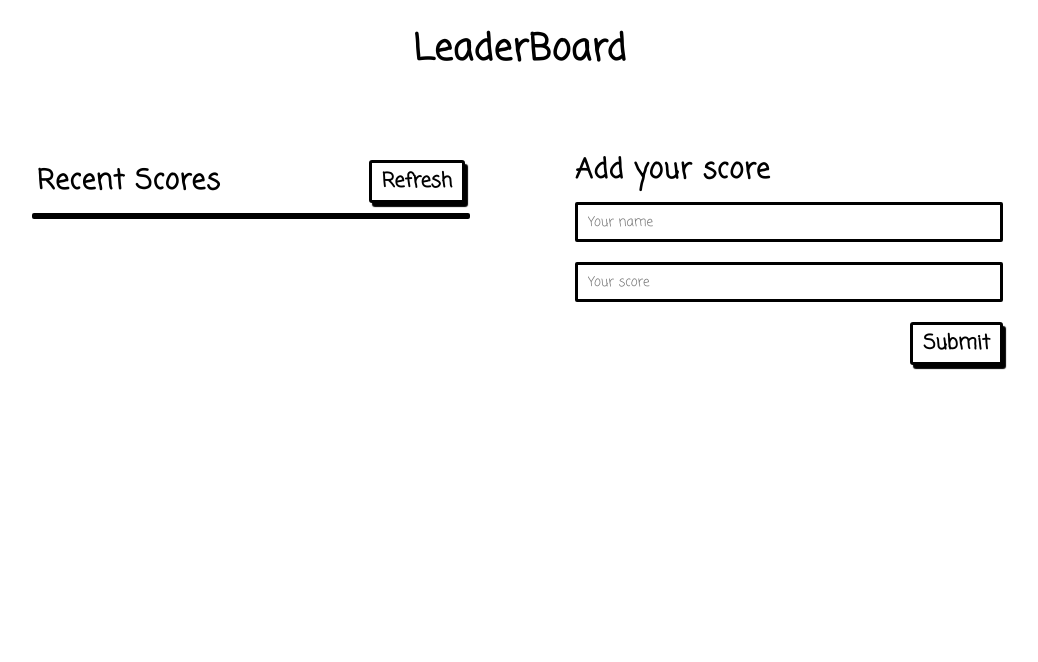
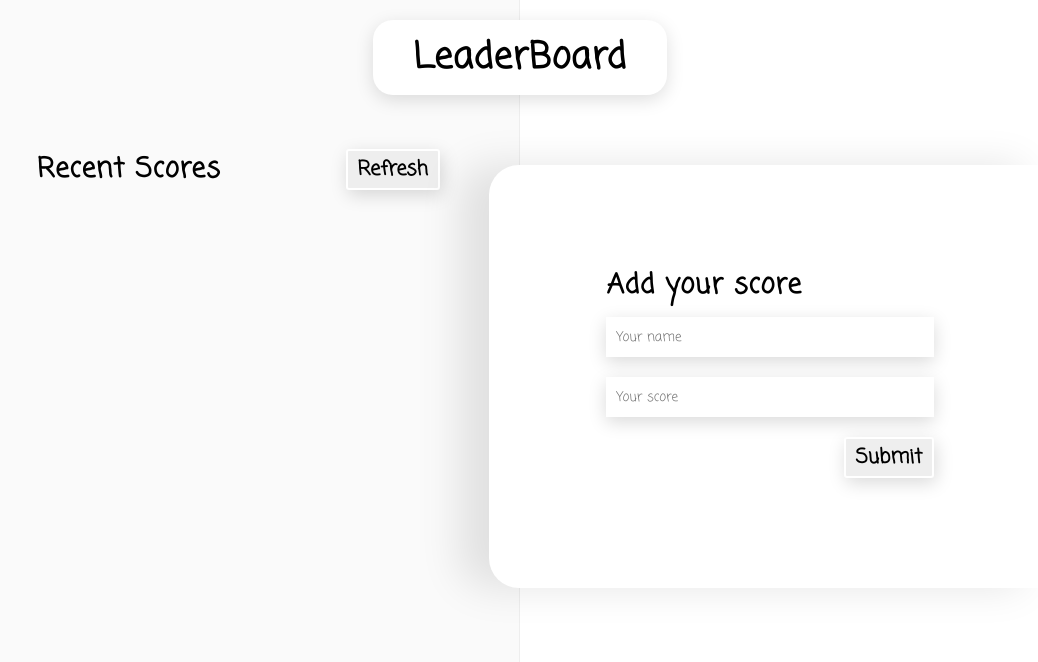
Before and after one commit to Kamba56/LeaderBoard, a website built with webpack: page src/index.html in a window 1280 px wide. Shown: the whole page, without its empty margins (120-1158 px from the left). Built offline with nearby package versions, Linux system fonts and the light colour scheme; no server answers.

Commit message:
Ädd styling

```diff
--- a/src/index.html
+++ b/src/index.html
@@ -7,26 +7,27 @@
   <title>LeaderBoard</title>
 </head>
 <body>
+  <div id="back"></div>
   <header>
     <h1>LeaderBoard</h1>
   </header>
 
   <main class="container grid">
-    <section id="list" class="flex-column">
+    <section id="list" class="flex-column padding">
       <div class="flex center-space pad">
         <h2>Recent Scores</h2>
         <button type="button" class="btn" id="refresh">Refresh</button>
       </div>
 
-      <ul class="flex-column list-container border">
+      <ul class="flex-column list-container">
       </ul>
     </section>
 
-    <section>
+    <section id="form-section" class="padding">
       <h2 class="pad">Add your score</h2>
       <form id="score-form" action="#" class="flex-column pad">
-        <input type="text" name="name" required placeholder="Your name" class="border">
-        <input type="number" name="score" required placeholder="Your score" class="border">
+        <input type="text" name="name" required placeholder="Your name">
+        <input type="number" name="score" required placeholder="Your score">
         <button type="submit" class="btn">Submit</button>
       </form>
     </section>
--- a/src/style.css
+++ b/src/style.css
@@ -11,6 +11,19 @@ body {
   font-size: 18px;
   line-height: 22px;
   letter-spacing: 1px;
+  position: relative;
+  min-height: 100vh;
+}
+
+#back {
+  background-color: #fafafa;
+  width: 50%;
+  position: absolute;
+  height: 100%;
+  top: 0;
+  left: 0;
+  border-right: 1px solid #eee;
+  z-index: -1;
 }
 
 button {
@@ -29,7 +42,6 @@ section {
 
 .container {
   width: 95%;
-  padding: 24px;
   margin: 0 auto;
 }
 
@@ -51,6 +63,10 @@ section {
   padding: 10px 5px;
 }
 
+.padding {
+  padding: 24px;
+}
+
 .border {
   border: 3px solid black;
   border-radius: 2px;
@@ -58,19 +74,37 @@ section {
 
 /* ? ----- Header section --------- */
 header {
-  padding: 40px 0;
+  padding: 20px 0;
   text-align: center;
+}
+
+header h1 {
+  width: fit-content;
+  padding: 28px 40px 25px;
+  margin: 0 auto;
+  box-shadow: 0 5px 18px rgb(0 0 0 / 13%);
+  border-radius: 20px;
+  background: #fff;
 }
 
 /* ? ------ List section --------- */
 .grid {
   display: grid;
   grid-template-columns: repeat(auto-fill, minmax(300px, 1fr));
-  column-gap: 100px;
+}
+
+.list-container {
+  padding-top: 10px;
 }
 
 .list-item:nth-child(odd) {
-  background: #f0f0f0;
+  background-color: #eee;
+  border-radius: 5px;
+}
+
+#form-section {
+  background: #fff;
+  padding: 50px 30px;
 }
 
 /* ? --------- form section ----------- */
@@ -78,6 +112,8 @@ form input {
   margin-bottom: 20px;
   height: 40px;
   padding-left: 10px;
+  box-shadow: 0 5px 18px rgb(0 0 0 / 15%);
+  border: none;
 }
 
 .btn {
@@ -85,10 +121,10 @@ form input {
   padding: 3px 10px;
   font-size: 20px;
   font-weight: 700;
-  background: #fff;
-  border: 3px solid #000;
+  background: #eee;
+  border: 2px solid #fff;
   border-radius: 3px;
-  box-shadow: 3px 4px 1px #000;
+  box-shadow: 2px 5px 18px rgb(0 0 0 / 15%);
   align-self: flex-end;
 }
 
@@ -96,4 +132,17 @@ form input {
   .container {
     width: 80%;
   }
+
+  .grid {
+    grid-template-columns: 45% 55%;
+    column-gap: 20px;
+  }
+
+  #form-section {
+    border-radius: 30px 0 0 30px;
+    padding: 100px 20%;
+    margin-top: 50px;
+    box-shadow: -30px 0 40px rgb(0 0 0 / 10%);
+    z-index: 100;
+  }
 }
```
